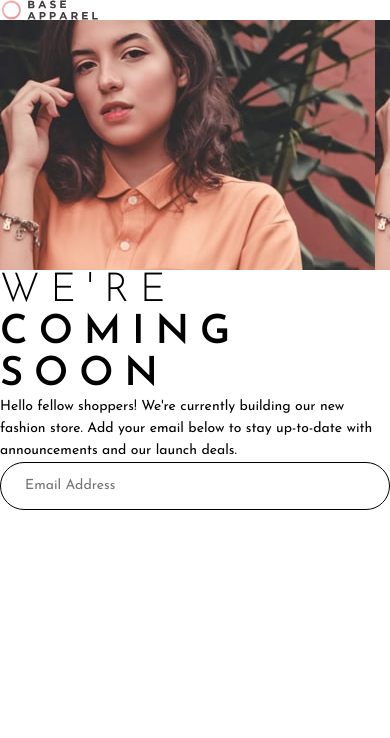
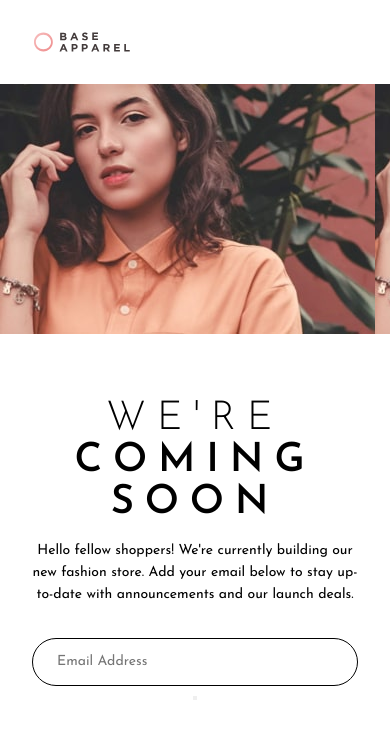
Before and after one commit to ChrisCablish/base-apparel-coming-soon-page, a plain HTML site: page index.html in a window 390 px wide. Drawn offline with Linux system fonts and the light colour scheme.

Commit message:
mobile positioning

```diff
--- a/index.html
+++ b/index.html
@@ -27,6 +27,9 @@
       </section>
       <section class="form">
         <input title="input" placeholder="Email Address">
+        <button type="submit" title="submit button">
+          <div class="submit__icon"></div>
+        </button>
       </section>
     </section>
   </main>
--- a/style.css
+++ b/style.css
@@ -5,10 +5,14 @@
     font-family: 'Josefin Sans', sans-serif;
 }
 
+.header__wrapper {
+    padding: 2rem;
+}
+
 .logo {
     background-image: url("images/logo.svg");
-    height: 20px;
-    width: 100px;
+    height: 1.25rem;
+    width: 6.25rem;
     background-repeat: no-repeat;
     background-size: contain;
     background-position: center;
@@ -16,20 +20,27 @@
 
 .hero {
     background-image: url("images/hero-mobile.jpg");
-    height: 250px;
+    height: 15.625rem;
     width: auto;
 }
 
+.info__and__form__wrapper {
+    text-align: center;
+    padding: 0 2rem;
+    margin-top: 4rem;
+    margin-bottom: 6rem;
+}
+
 section.info h1 {
-    font-size: 40px;
-    line-height: 42px;
+    font-size: 2.5rem;
+    line-height: 2.625rem;
     letter-spacing: 10.825397491455078px;
     text-transform: uppercase;
 }
 
 section.info h1.were {
     font-weight: 300;
-    letter-spacing: 10.825397491455078px;
+    letter-spacing: 0.6875rem;
 }
 
 section.info h1.coming__soon {
@@ -37,23 +48,23 @@ section.info h1.coming__soon {
 }
 
 section.info p {
-    font-size: 14px;
+    font-size: 0.875rem;
     font-weight: 400;
-    line-height: 22px;
-    letter-spacing: 0px;
+    line-height: 1.375rem;
+    margin-top: 1rem;
 }
 
 section.form input {
-    font-size: 14px;
+    font-size: 0.875rem;
     font-weight: 400;
-    line-height: 28px;
-    letter-spacing: 0px;
+    line-height: 1.75rem;
     text-align: left;
-    padding: 9px 1.5rem;
+    padding: 0.5625rem 1.5rem;
     width: 100%;
     border-radius: 2rem;
     outline: none;
     border: 1px solid black;
+    margin-top: 2rem;
 }
 
 footer p.attribution {
```
